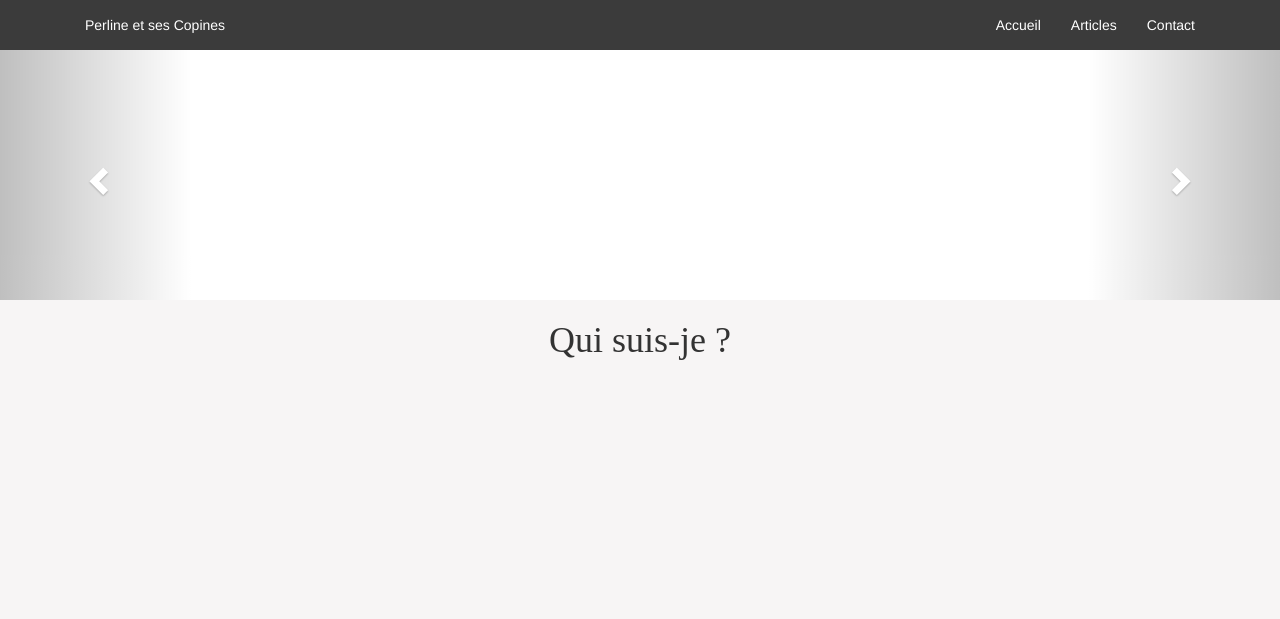
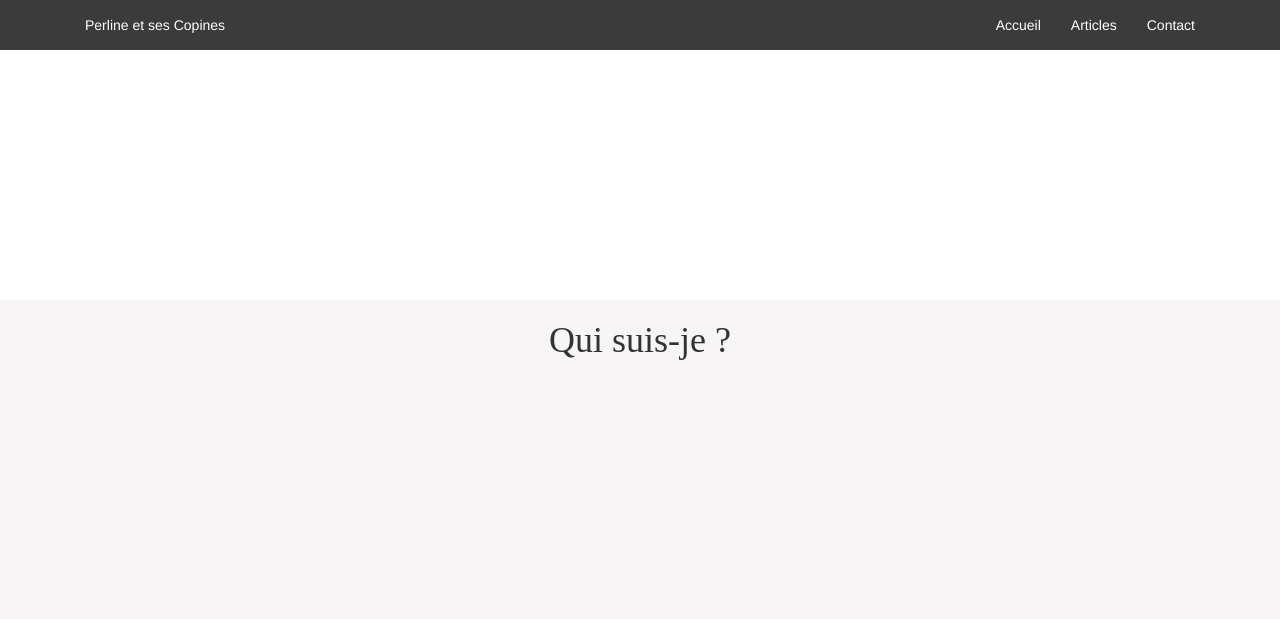
Before and after one commit to Argonder/Projet, a Symfony app: template templates/accueil.html.twig in a window 1280 px wide. Shown: the top 619 px of the page. Run offline with Twig, Linux system fonts and the light colour scheme; the template is opened without the code that fills it, so the values that code supplies are empty; some libraries are stand-ins or nearby versions; some web fonts are replaced.

Commit message:
css carousel accueil

```diff
--- a/public/css/style.css
+++ b/public/css/style.css
@@ -58,6 +58,21 @@ header .navbar-default {
 /* Accueil */
 
 /* SLIDER */
+
+/* Fleche slider */
+
+.carousel-control.left {
+    background-image: none;
+    background-repeat: repeat-x;
+}
+
+.carousel-control.right {
+    background-image: none;
+    background-repeat: repeat-x;
+}
+
+/* Fin fleche slider */
+
 #carousel-example-generic {
     padding:0;
     margin:0;
--- a/public/js/script.js
+++ b/public/js/script.js
@@ -106,3 +106,10 @@ function resizePage()
 // Appel de la fonction
 $(window).resize(resizePage);
 resizePage();
+
+// CAROUSEL OPTION
+
+$('.carousel').carousel({
+    interval: 5000,
+    pause: null
+})
--- a/templates/accueil.html.twig
+++ b/templates/accueil.html.twig
@@ -23,14 +23,14 @@
             </div>
 
             <!-- Control -->
-            <a class="left carousel-control" href="#carousel-example-generic" role="button" data-slide="prev">
+           <!-- <a class="left carousel-control" href="#carousel-example-generic" role="button" data-slide="prev">
                 <span class="glyphicon glyphicon-chevron-left" aria-hidden="true"></span>
                 <span class="sr-only">Précédent</span>
             </a>
             <a class="right carousel-control" href="#carousel-example-generic" role="button" data-slide="next">
                 <span class="glyphicon glyphicon-chevron-right" aria-hidden="true"></span>
                 <span class="sr-only">Suivant</span>
-            </a>
+            </a>-->
         </div>
 
     </div><!-- Fin carousel -->
--- a/templates/contact.html.twig
+++ b/templates/contact.html.twig
@@ -34,6 +34,7 @@
                     <div class="form-group">
                         <div class="col-sm-offset-2 col-sm-10">
                             <button  type="submit" class="btn btn-default btn-envoi">Envoyer</button>
+                            <a href="mailto:name@gmail.com">Click here to mail</a>
                         </div>
                     </div>
                 </div>
```
Also changed, not shown: public/images/8c174230524028b5bf7ec57d67b68df4.jpeg (added).
